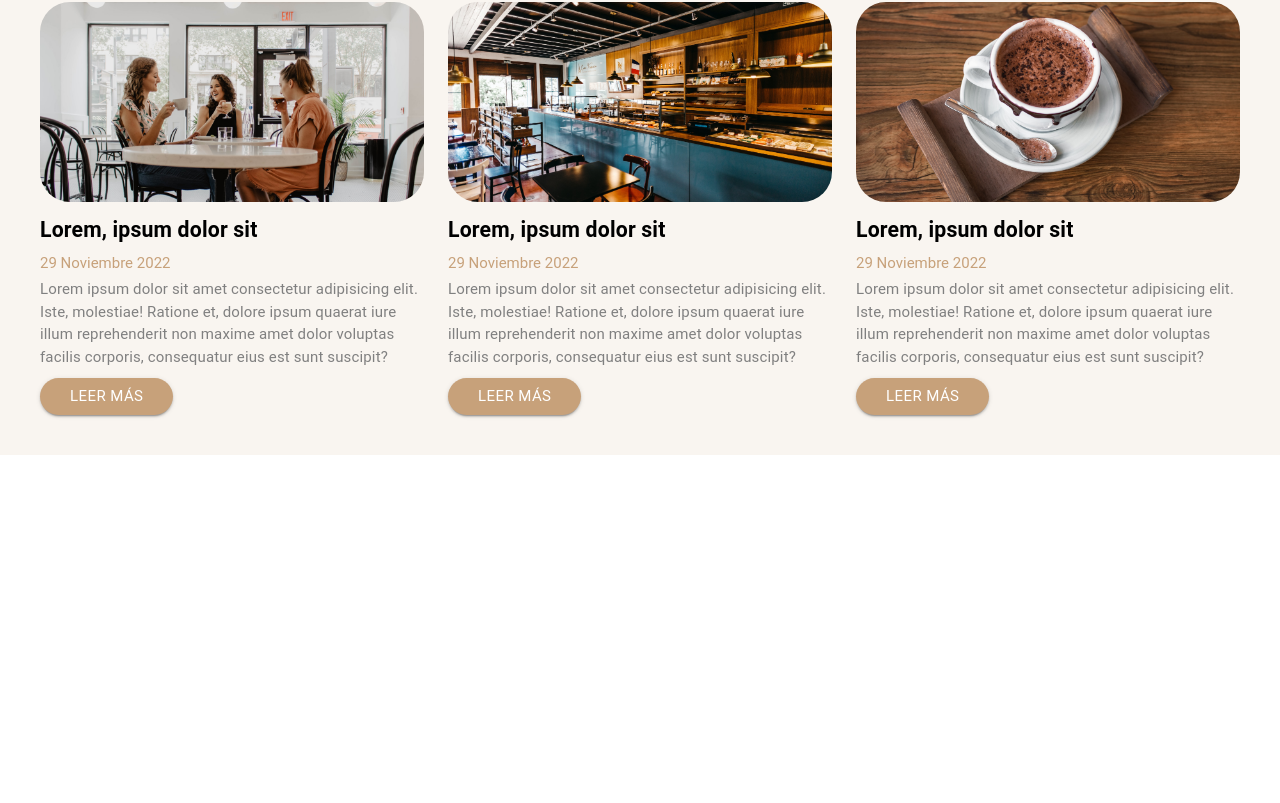
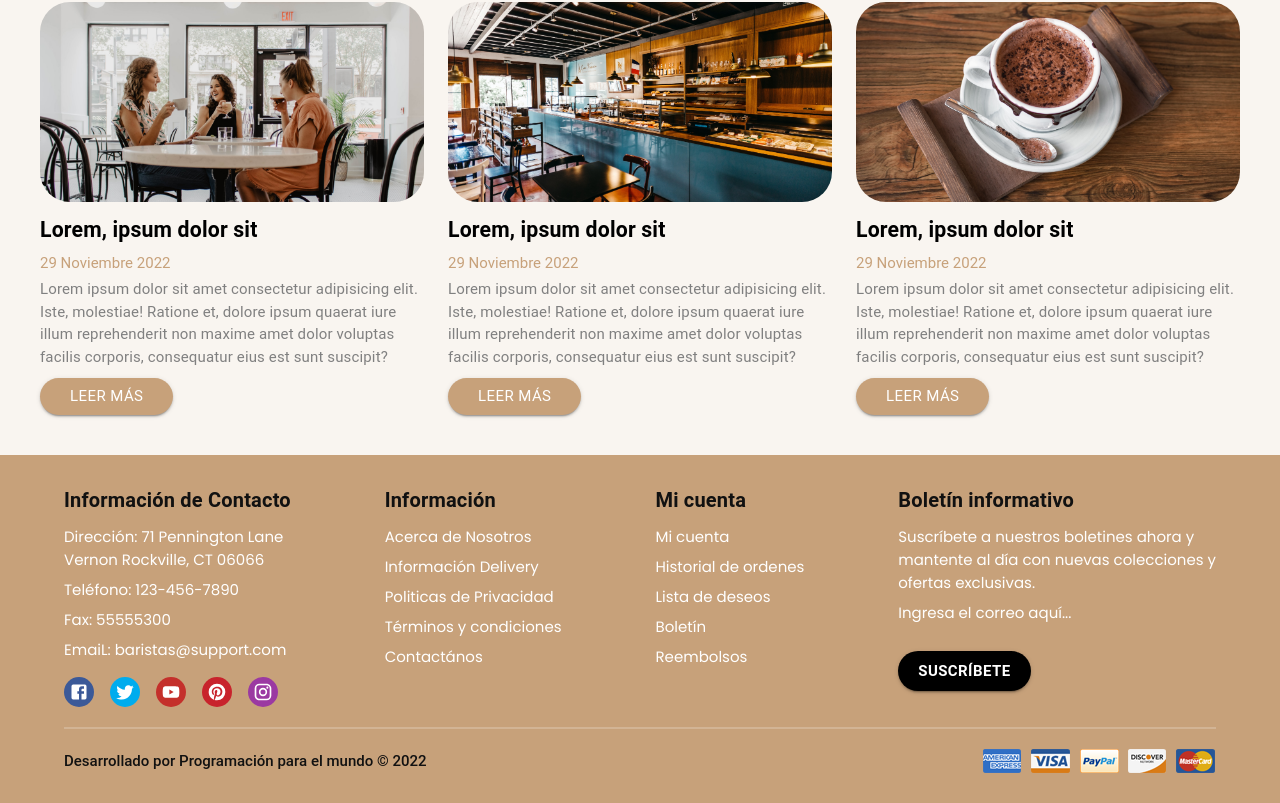
Before and after one commit to muhriddin20056525/baristas-cafe, a React (Vite) app: page / in a window 1280 px wide. Shown: the part 2984-3787 px from the top of the page. Before the commit the page ends 3439 px from the top, so only its background shows below. Built offline with nearby package versions, Linux system fonts and the light colour scheme.

Commit message:
add footer section

```diff
--- a/src/App.jsx
+++ b/src/App.jsx
@@ -9,6 +9,7 @@ import Products from "./components/Products";
 import Gallery from "./components/Gallery";
 import Especiales from "./components/Especiales";
 import Blogs from "./components/Blogs";
+import Footer from "./components/Footer";
 
 export default function App() {
   const theme = useTheme();
@@ -24,6 +25,7 @@ export default function App() {
         <Especiales />
         <Blogs />
       </Box>
+      <Footer />
     </>
   );
 }
--- /dev/null
+++ b/src/components/Footer.jsx
@@ -0,0 +1,153 @@
+import { FontAwesomeIcon } from "@fortawesome/react-fontawesome";
+import {
+  Facebook,
+  Instagram,
+  Pinterest,
+  Twitter,
+  YouTube,
+} from "@mui/icons-material";
+import {
+  Box,
+  Button,
+  Container,
+  Link,
+  Stack,
+  styled,
+  Typography,
+  useTheme,
+} from "@mui/material";
+import PaymentImg from "../assets/payment.png";
+
+const FooterHeading = styled(Typography)({
+  fontSize: "2rem",
+  color: "#111",
+  marginBottom: "1rem",
+  fontWeight: 600,
+});
+
+const FooterLink = styled(Link)({
+  color: "white",
+  fontSize: "1.5rem",
+  fontWeight: 400,
+  marginBottom: "0.7rem",
+  display: "block",
+});
+
+const IconBox = styled(Box)({
+  width: "3rem",
+  height: "3rem",
+  display: "flex",
+  alignItems: "center",
+  justifyContent: "center",
+  borderRadius: "50%",
+});
+
+function Footer() {
+  const theme = useTheme();
+  return (
+    <Box sx={{ background: theme.palette.primary.main, padding: "3rem 0" }}>
+      <Container>
+        <Stack
+          direction={"row"}
+          alignItems={"start"}
+          justifyContent={"space-between"}
+        >
+          <Box>
+            <FooterHeading>Información de Contacto</FooterHeading>
+            <FooterLink>
+              Dirección: 71 Pennington Lane <br /> Vernon Rockville, CT 06066
+            </FooterLink>
+            <FooterLink>Teléfono: 123-456-7890</FooterLink>
+            <FooterLink>Fax: 55555300</FooterLink>
+            <FooterLink>EmaiL: baristas@support.com</FooterLink>
+            <Stack direction={"row"} alignItems={"center"} gap={2} mt={2}>
+              <IconBox sx={{ background: "#3B5998" }}>
+                <Facebook sx={{ fontSize: "2rem", color: "white" }} />
+              </IconBox>
+              <IconBox sx={{ background: "#00ACEE" }}>
+                <Twitter sx={{ fontSize: "2rem", color: "white" }} />
+              </IconBox>
+              <IconBox sx={{ background: "#C4302B" }}>
+                <YouTube sx={{ fontSize: "2rem", color: "white" }} />
+              </IconBox>
+              <IconBox sx={{ background: "#C8232C" }}>
+                <Pinterest sx={{ fontSize: "2rem", color: "white" }} />
+              </IconBox>
+              <IconBox sx={{ background: "#9B39A2" }}>
+                <Instagram sx={{ fontSize: "2rem", color: "white" }} />
+              </IconBox>
+            </Stack>
+          </Box>
+          <Box>
+            <FooterHeading>Información</FooterHeading>
+            <FooterLink>Acerca de Nosotros</FooterLink>
+            <FooterLink>Información Delivery</FooterLink>
+            <FooterLink>Politicas de Privacidad</FooterLink>
+            <FooterLink>Términos y condiciones</FooterLink>
+            <FooterLink>Contactános</FooterLink>
+          </Box>
+
+          <Box>
+            <FooterHeading>Mi cuenta</FooterHeading>
+            <FooterLink>Mi cuenta</FooterLink>
+            <FooterLink>Historial de ordenes</FooterLink>
+            <FooterLink>Lista de deseos</FooterLink>
+            <FooterLink>Boletín</FooterLink>
+            <FooterLink>Reembolsos</FooterLink>
+          </Box>
+
+          <Box>
+            <FooterHeading>Boletín informativo</FooterHeading>
+            <FooterLink>
+              Suscríbete a nuestros boletines ahora y <br /> mantente al día con
+              nuevas colecciones y <br /> ofertas exclusivas.
+            </FooterLink>
+            <FooterLink>Ingresa el correo aquí...</FooterLink>
+
+            <Button
+              variant="contained"
+              sx={{
+                fontSize: "1.5rem",
+                color: "white",
+                fontWeight: "600",
+                background: "black",
+                borderRadius: "2rem",
+                padding: "0.7rem 2rem",
+                marginTop: "2rem",
+              }}
+            >
+              Suscríbete
+            </Button>
+          </Box>
+        </Stack>
+        <Box
+          sx={{
+            width: "100%",
+            height: "2px",
+            background: "#fff",
+            opacity: "0.2",
+            margin: "2rem 0",
+          }}
+        />
+        <Stack
+          direction={"row"}
+          justifyContent={"space-between"}
+          alignItems={"center"}
+        >
+          <Typography
+            variant="h5"
+            fontSize={"1.5rem"}
+            color="#111"
+            fontWeight={500}
+          >
+            Desarrollado por Programación para el mundo © 2022
+          </Typography>
+
+          <img src={PaymentImg} alt="payment img" />
+        </Stack>
+      </Container>
+    </Box>
+  );
+}
+
+export default Footer;
```
